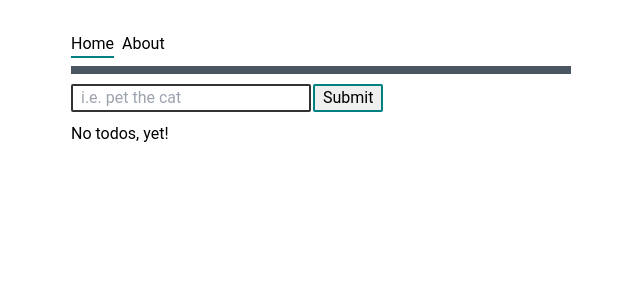
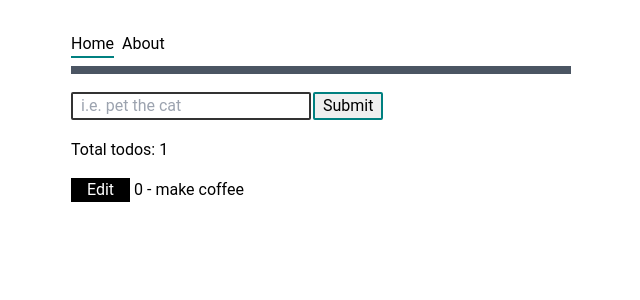
Before and after one commit to prakhar-pal/todo-app-vue3, a Vue app: page / in a window 1280 px wide. Shown: the top 300 px of the page, without its empty margins (319-959 px from the left). Built offline with nearby package versions, Linux system fonts and the light colour scheme.

Commit message:
feat: move todos into the redux store

```diff
--- a/src/components/TodoForm.vue
+++ b/src/components/TodoForm.vue
@@ -38,6 +38,7 @@
         methods: {
             submitForm(){
                 this.$emit('form-submitted', this.todo);
+                this.todo = '';
             }
         }
     }
--- a/src/components/Todos.vue
+++ b/src/components/Todos.vue
@@ -1,5 +1,8 @@
 <template>
-    <TodoForm @form-submitted="addTodo" />
+    <div class="flex flex-col">
+        <TodoForm @form-submitted="handleSubmit" />
+        <TodosCounter />
+    </div>
     <div v-if="todos.length === 0">
         No todos, yet!
     </div>
@@ -17,27 +20,30 @@
     </div>
 </template>
 <script>
-    import TodoForm from './TodoForm.vue';
-    export default {
+import { mapState, mapActions } from 'vuex';
+import TodoForm from './TodoForm.vue';
+import TodosCounter from './TodosCounter.vue';
+export default {
     name: "todo",
+    components: { TodoForm, TodosCounter },
     data() {
         return {
             id: 1,
-            editTodoId: null,
-            todo: "",
-            todos: []
+            editTodoId: null
         };
     },
     computed: {
+        ...mapState(['todos']),
         editingTodo () {
             return this.todos.find(todo => todo.id === this.editTodoId);
         }
     },
     methods: {
-        addTodo(text) {
+        ...mapActions(['addTodo']),
+        handleSubmit(text) {
             let newTodo = { id: this.id, text  };
             this.id++;
-            this.todos.push(newTodo);
+            this.addTodo(newTodo);
         },
         deleteTodo(id) {
             this.todos = this.todos.filter(todo => todo.id !== id);
@@ -48,6 +54,5 @@
             this.editTodoId = null;
         }
     },
-    components: { TodoForm }
 }
 </script>
--- /dev/null
+++ b/src/components/TodosCounter.vue
@@ -0,0 +1,12 @@
+<template>
+    <div> Total todos: {{ this.todos.length }}</div>
+</template>
+
+<script>
+import { mapState } from "vuex";
+
+export default {
+    name: 'TodosCounter',
+    computed: mapState(['todos'])
+}
+</script>
--- a/src/main.js
+++ b/src/main.js
@@ -3,7 +3,9 @@ import { createApp } from 'vue'
 import './index.css';
 import App from './App.vue'
 import router from './router';
+import store from './store';
 
 const app = createApp(App)
 app.use(router);
-app.mount('#app')
+app.use(store);
+app.mount('#app');
--- /dev/null
+++ b/src/store/actionTypes.js
@@ -0,0 +1,5 @@
+const actionTypes = {
+    ADD_TODO: 'ADD_TODO'
+};
+
+export default actionTypes;
--- /dev/null
+++ b/src/store/index.js
@@ -0,0 +1,23 @@
+import { createStore } from 'vuex';
+import actionTypes from './actionTypes';
+// import actions from './actions';
+// import mutations from './mutations';
+
+const initialState = {
+    todos: [{id: 0, text: 'make coffee'}]
+};
+const store = createStore({
+    state: () => initialState,
+    mutations: {
+        [actionTypes.ADD_TODO](state, todo) {
+            state.todos.push(todo);
+        }
+    },
+    actions: {
+        addTodo({ commit }, todo) {
+            commit(actionTypes.ADD_TODO, todo);
+        }
+    }
+});
+
+export default store;
```
Also changed, not shown: src/store/actions.js (added), src/store/mutations.js (added).
